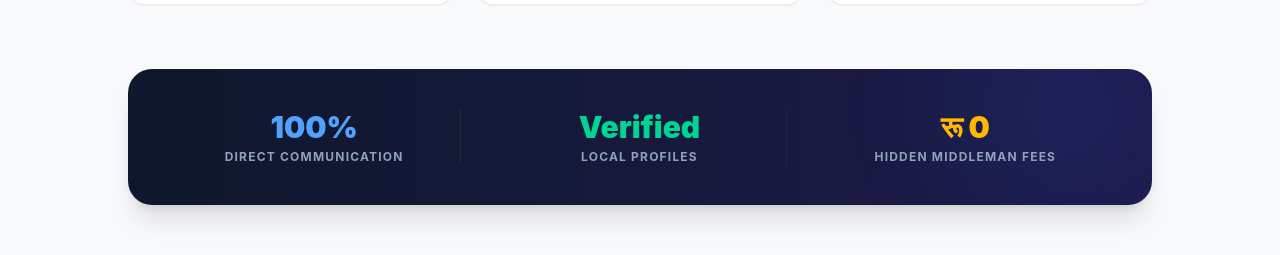
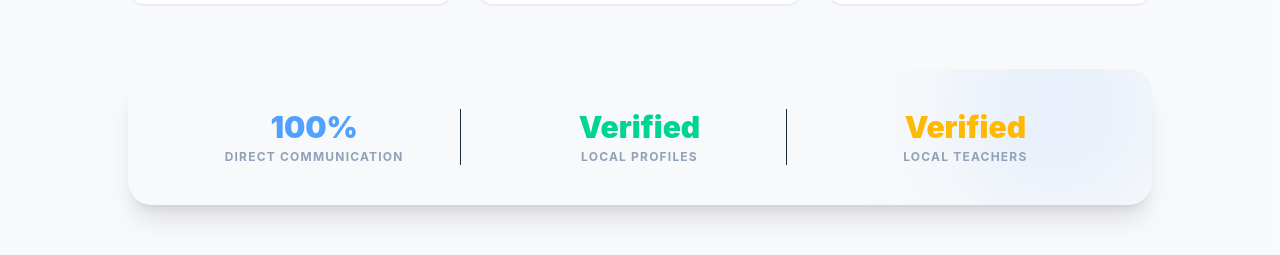
Before and after one commit to Bishal-Saud/Dealdoko-, a React (Vite) app: page /aboutus in a window 1280 px wide. Shown: the part 651-906 px from the top of the page. Built offline with nearby package versions, Linux system fonts and the light colour scheme; no server answers.

Commit message:
bug fixed

```diff
--- a/src/Pages/AboutUsPage.jsx
+++ b/src/Pages/AboutUsPage.jsx
@@ -127,7 +127,7 @@ function AboutUsPage() {
       </section>
 
       {/* 3. DYNAMIC STATS INSIGHT */}
-      <section className="max-w-5xl mx-auto bg-gradient-to-r from-slate-900 to-indigo-950 text-white rounded-3xl p-8 md:p-10 shadow-xl relative overflow-hidden">
+      <section className="max-w-5xl mx-auto bg-gradient-to-r  text-white rounded-3xl p-8 md:p-10 shadow-xl relative overflow-hidden">
         <div className="absolute right-0 bottom-0 w-48 h-48 bg-blue-500/10 rounded-full blur-3xl pointer-events-none" />
         <div className="relative z-10 grid grid-cols-1 md:grid-cols-3 gap-8 text-center divide-y md:divide-y-0 md:divide-x divide-slate-800">
           <div className="space-y-1">
@@ -138,9 +138,13 @@ function AboutUsPage() {
             <div className="text-3xl font-black text-emerald-400">Verified</div>
             <div className="text-xs font-bold uppercase tracking-widest text-slate-400">Local Profiles</div>
           </div>
-          <div className="space-y-1 pt-6 md:pt-0">
+          {/* <div className="space-y-1 pt-6 md:pt-0">
             <div className="text-3xl font-black text-amber-400">रू 0</div>
             <div className="text-xs font-bold uppercase tracking-widest text-slate-400">Hidden Middleman Fees</div>
+          </div> */}
+          <div className="space-y-1 pt-6 md:pt-0">
+            <div className="text-3xl font-black text-amber-400">Verified</div>
+            <div className="text-xs font-bold uppercase tracking-widest text-slate-400">Local Teachers</div>
           </div>
         </div>
       </section>
```
